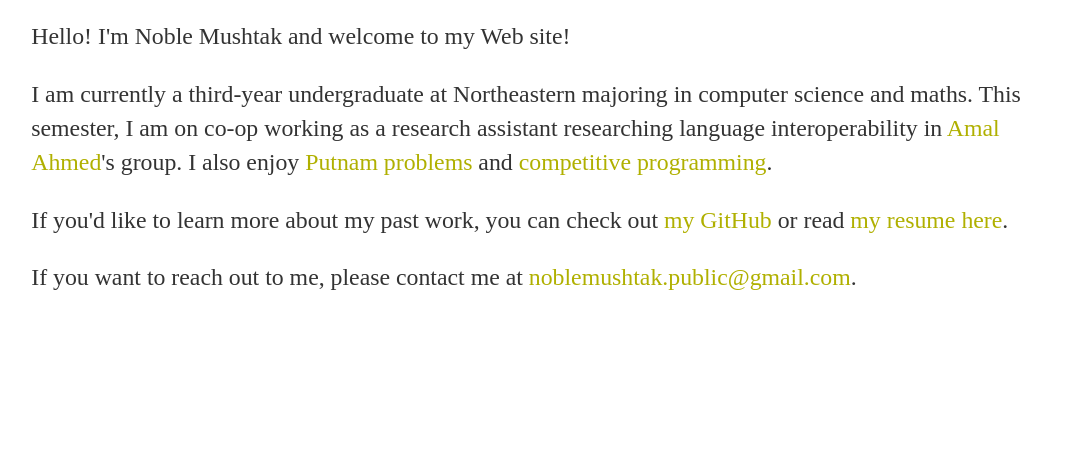
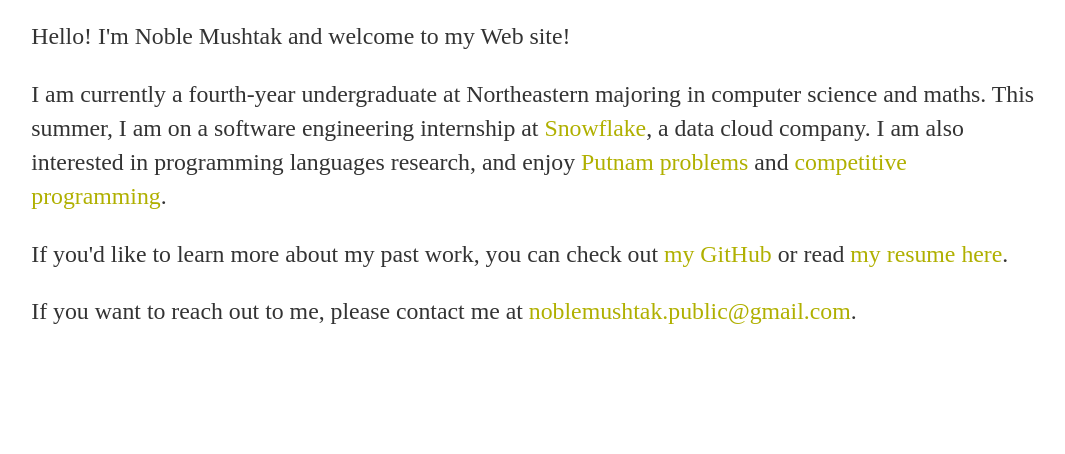
Before and after one commit to Noble-Mushtak/Personal-Website, a Django app: template main/templates/main/index.html in a window 1280 px wide. Shown: the part 114-568 px from the top of the page, without its empty margins (107-1172 px from the left). Run offline with Django 3.2, Linux system fonts and the light colour scheme; the template is opened without the code that fills it, so the values that code supplies are empty; some libraries are stand-ins or nearby versions; some web fonts are replaced.

Commit message:
Updated README, resume, home page

```diff
--- a/main/templates/main/index.html
+++ b/main/templates/main/index.html
@@ -27,7 +27,7 @@
 {% block body %}
 <p>Hello! I'm Noble Mushtak and welcome to my Web site!</p>
 
-<p>I am currently a third-year undergraduate at Northeastern majoring in computer science and maths. This semester, I am on co-op working as a research assistant researching language interoperability in <a href="https://www.ccs.neu.edu/home/amal/">Amal Ahmed</a>'s group. I also enjoy <a href="http://mathserver.neu.edu/robin/Putnam/">Putnam problems</a> and <a href="https://codeforces.com/profile/Noble_Mushtak">competitive programming</a>.</p>
+<p>I am currently a fourth-year undergraduate at Northeastern majoring in computer science and maths. This summer, I am on a software engineering internship at <a href="https://www.snowflake.com/">Snowflake</a>, a data cloud company. I am also interested in programming languages research, and enjoy <a href="http://mathserver.neu.edu/robin/Putnam/">Putnam problems</a> and <a href="https://codeforces.com/profile/Noble_Mushtak">competitive programming</a>.</p>
 
 <p>If you'd like to learn more about my past work, you can check out <a href="https://github.com/Noble-Mushtak">my GitHub</a> or read <a href="{% static "resume.pdf" %}">my resume here</a>.</p>
 
```
Also changed, not shown: README.md, 1 other file.
